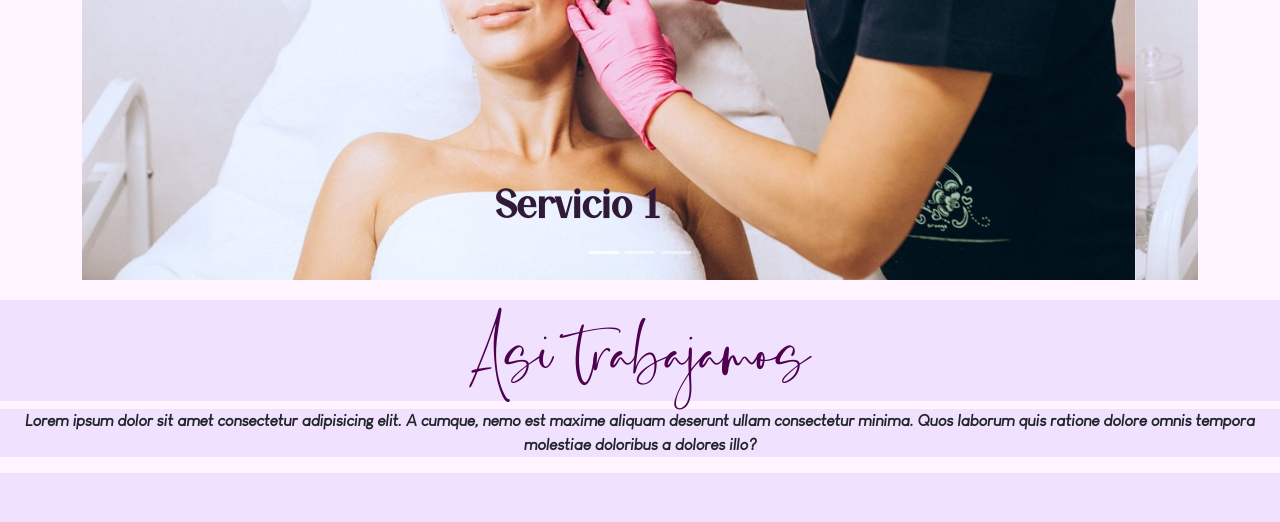
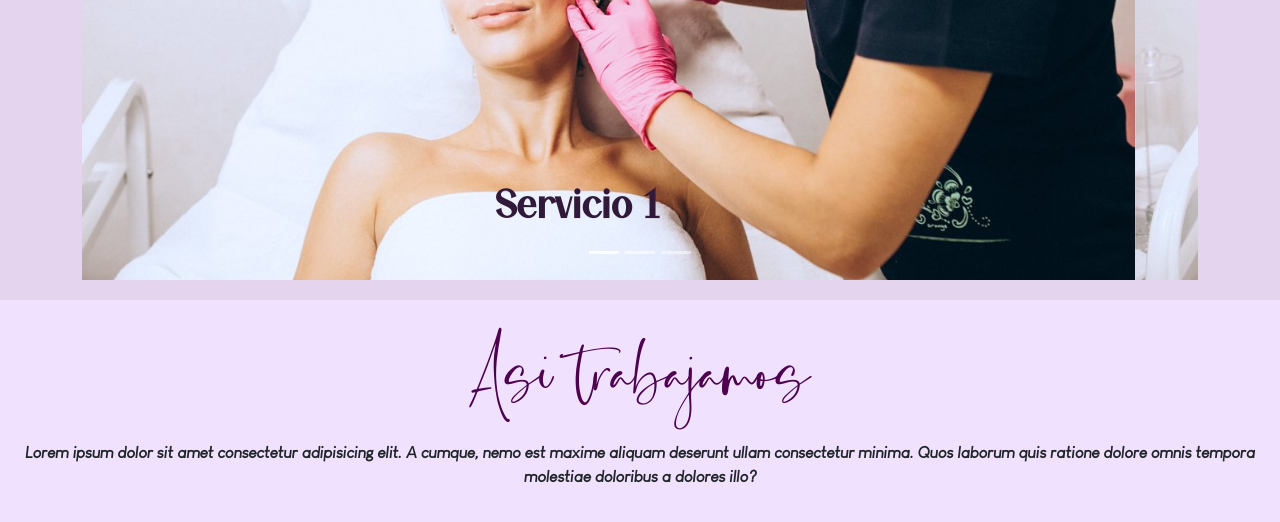
Before and after one commit to LucasNFlores/badgirls.github.io, a website: page index.html in a window 1280 px wide. Shown: the part 1932-2454 px from the top of the page. Drawn offline with nearby package versions, Linux system fonts and the light colour scheme; a web font is replaced by a local one.

Commit message:
subida para respaldo

```diff
--- a/styles/my_styles.css
+++ b/styles/my_styles.css
@@ -28,8 +28,7 @@
 /* block label */
 
 body{
-    background-color: rgba(255, 238, 255, 0.644)
-;
+    background-color: #e5d4ed;
 }
 
 h1{
@@ -356,10 +355,11 @@ BORRAR LUEGO DE CORREGIR ESTA PARTE */
 }
 
 .container__asi_trabajamos h2{
-    padding-top: 20px;
-    padding-bottom: 20px;
+    padding-top: 5vh;
+    padding-bottom: 5vh;
     background: inherit;
     text-align: center;
+    margin-bottom: 0px;
 }
 
 .container__asi_trabajamos p{
@@ -367,6 +367,7 @@ BORRAR LUEGO DE CORREGIR ESTA PARTE */
     text-align: center;
     font-weight: 600;
     font-size: 2vh;
+    margin-bottom: 0px;
 }
 
 .videoWrapper {
--- /dev/null
+++ b/styles/pallete_colours.txt
@@ -0,0 +1 @@
+["7e3f8f","81559b","e5d4ed","311939","ffffff"]
```
